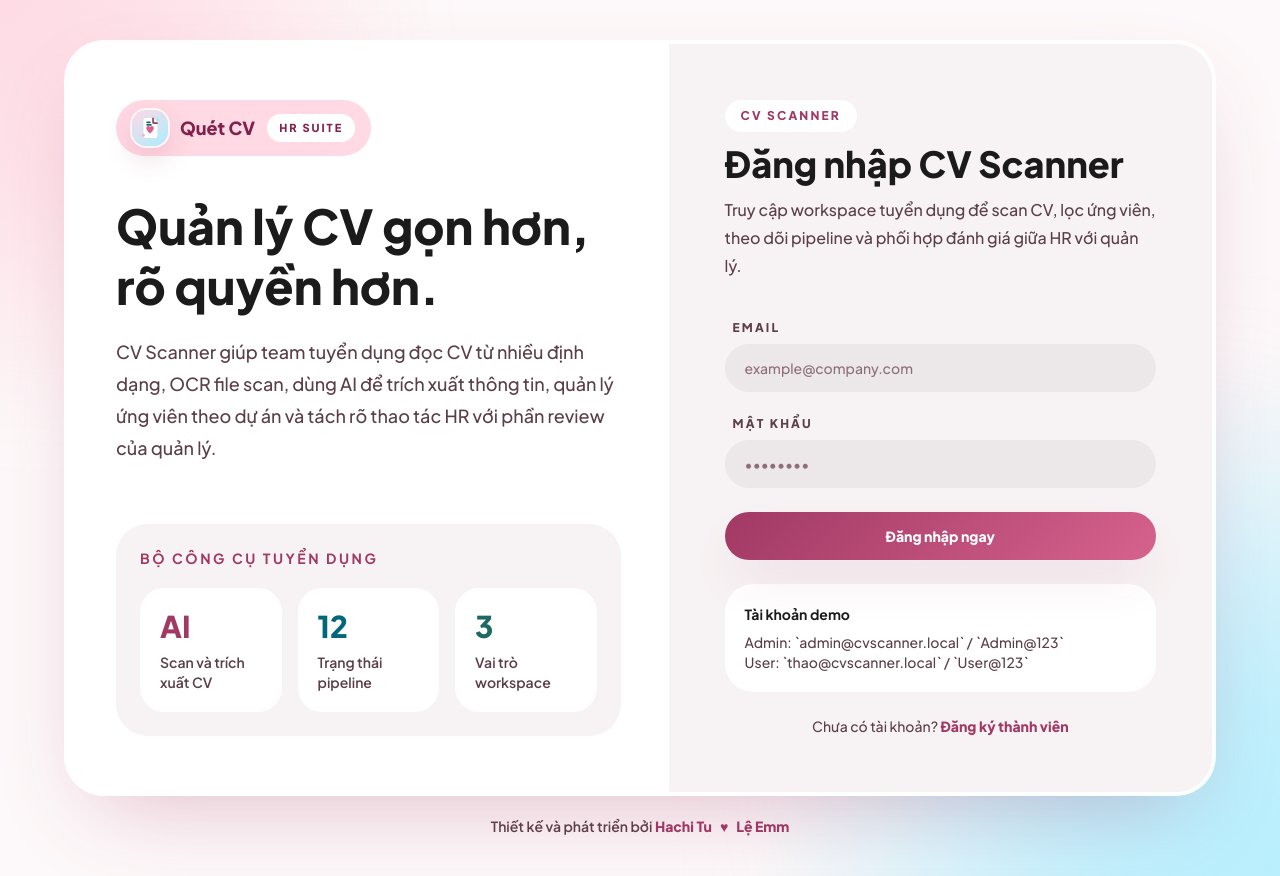
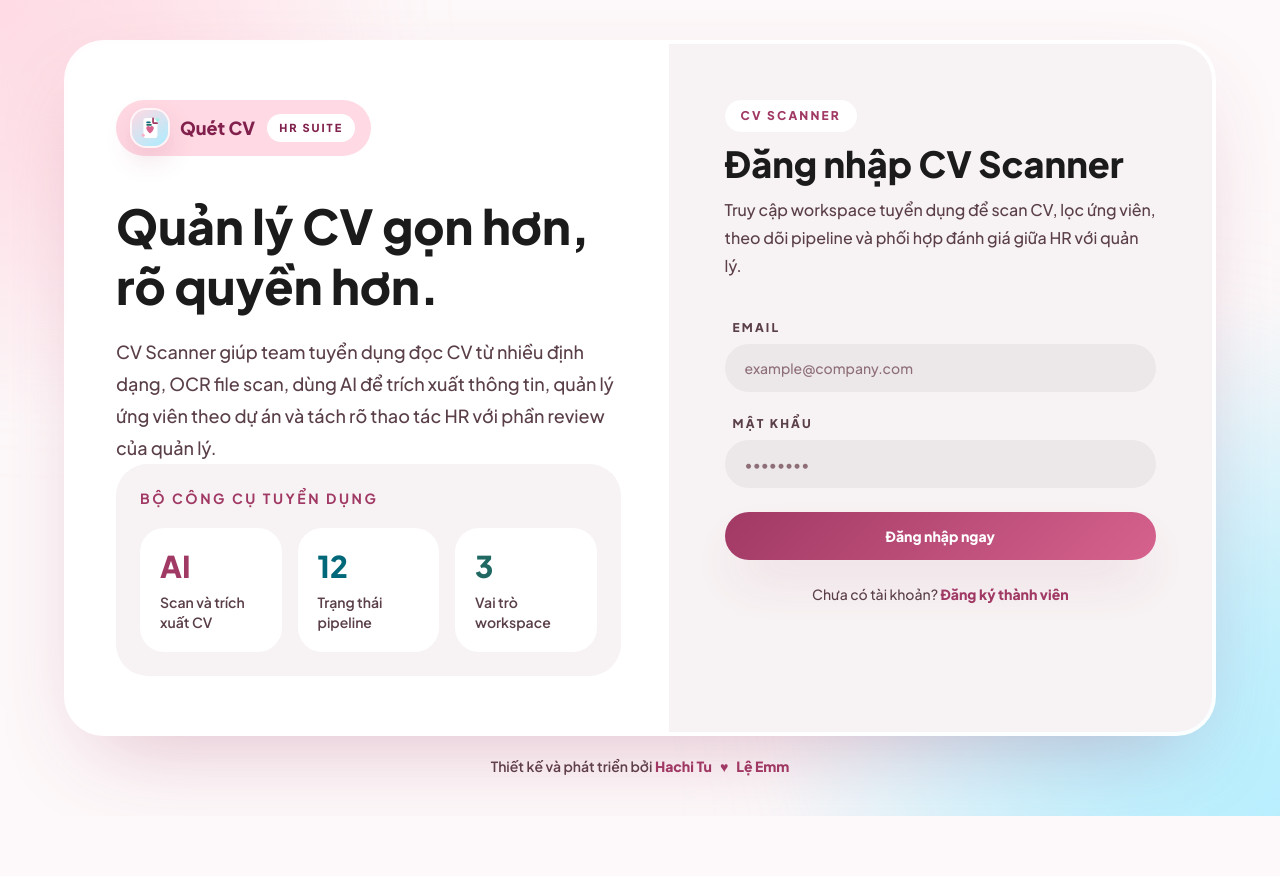
Before and after one commit to hachitubg/cv_scanner, a Next.js app: page /login in a window 1280 px wide. After the commit the page ends 816 px from the top, so only its background shows below. Built offline with nearby package versions, Linux system fonts and the light colour scheme; no server answers.

Commit message:
Remove demo accounts from login

```diff
--- a/components/auth/login-form.tsx
+++ b/components/auth/login-form.tsx
@@ -133,12 +133,6 @@ export function LoginForm({ callbackUrl }: { callbackUrl?: string }) {
         {isPending ? "Đang đăng nhập..." : "Đăng nhập ngay"}
       </Button>
 
-      <div className="rounded-[1.75rem] bg-white p-5 text-sm font-medium text-on-surface-variant">
-        <p className="font-bold text-on-surface">Tài khoản demo</p>
-        <p className="mt-2">Admin: `admin@cvscanner.local` / `Admin@123`</p>
-        <p>User: `thao@cvscanner.local` / `User@123`</p>
-      </div>
-
       <p className="text-center text-sm font-medium text-on-surface-variant">
         Chưa có tài khoản?{" "}
         <Link href="/register" className="font-black text-primary hover:underline">
```
